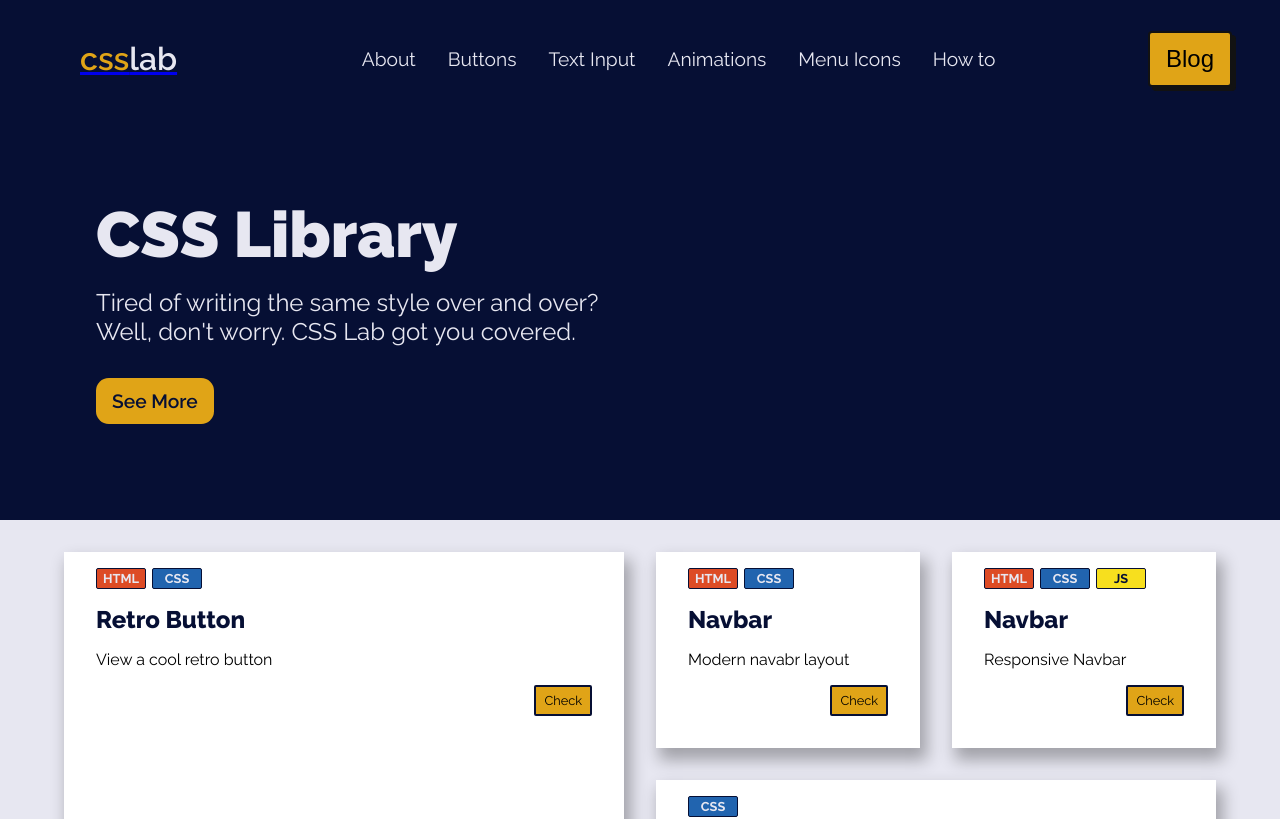
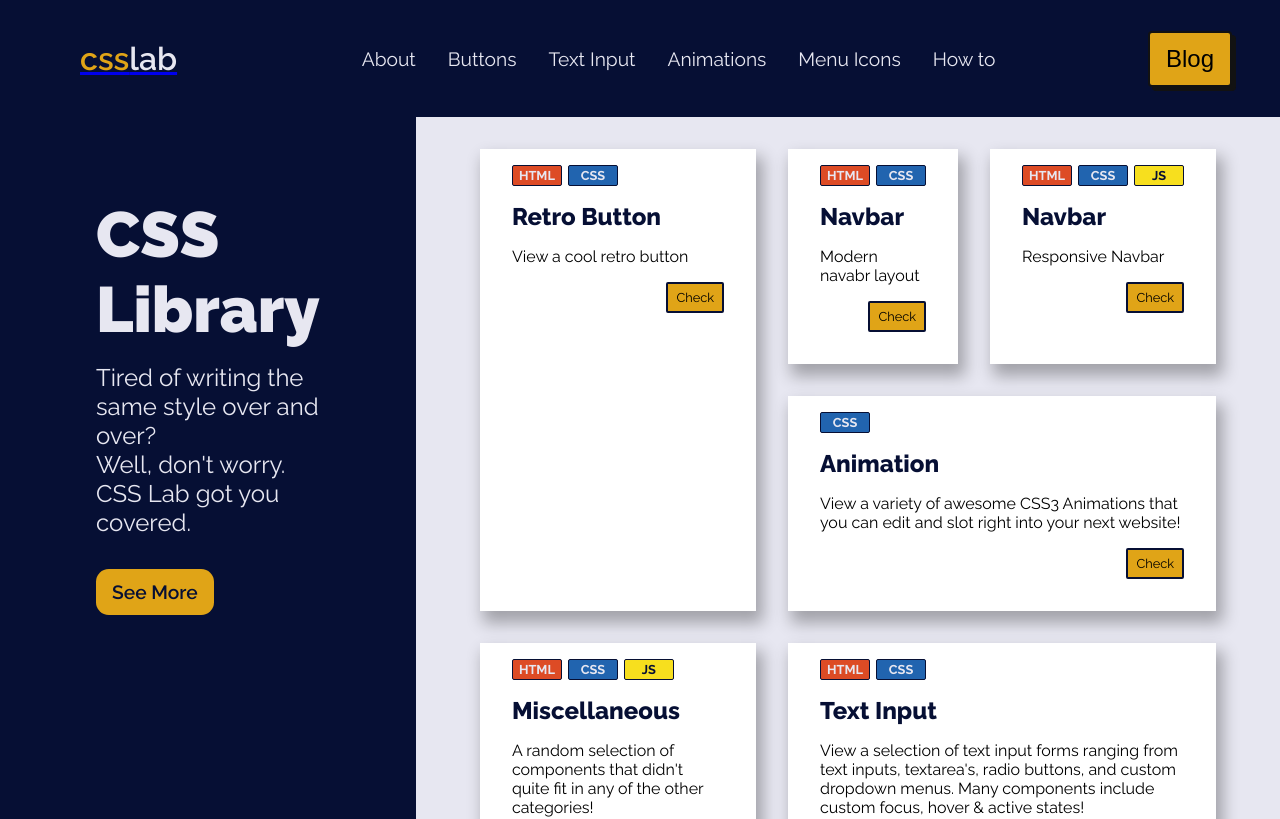
Before and after one commit to yusef-codes10/css-lab-vue, a Vue app: page / in a window 1280 px wide. Shown: the top 819 px of the page. Built offline with nearby package versions, Linux system fonts and the light colour scheme; a web font is replaced by a local one.

Commit message:
the problem is in the main section component

```diff
--- a/src/App.vue
+++ b/src/App.vue
@@ -17,4 +17,8 @@ import AppNav from '@/components/AppNav.vue'
   display: flex;
   flex-direction: column;
 }
+.view {
+  flex: 1;
+  display: flex;
+}
 </style>
--- a/src/assets/global.css
+++ b/src/assets/global.css
@@ -25,3 +25,10 @@
 .hidden {
     display: none;
 }
+
+html,
+body,
+#app {
+    height: 100%;
+    margin: 0;
+}
--- a/src/components/MainSection.vue
+++ b/src/components/MainSection.vue
@@ -26,7 +26,7 @@
 main {
   display: flex;
   /* height: 100%;/ */
-  /* flex: 1; */
+  flex: 1;
   /* align-items: center; */
   /* background-color: red; */
 }
```
